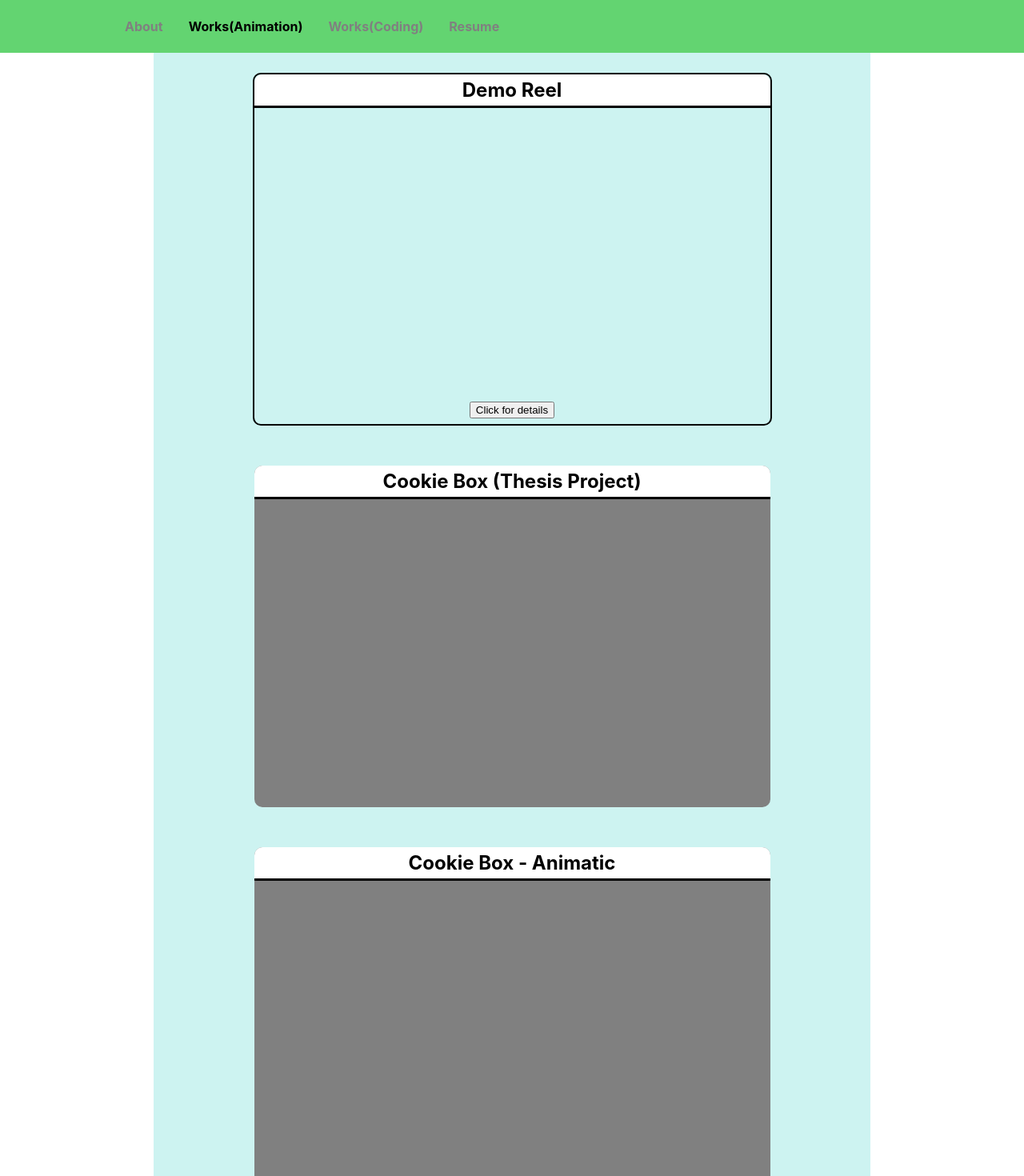
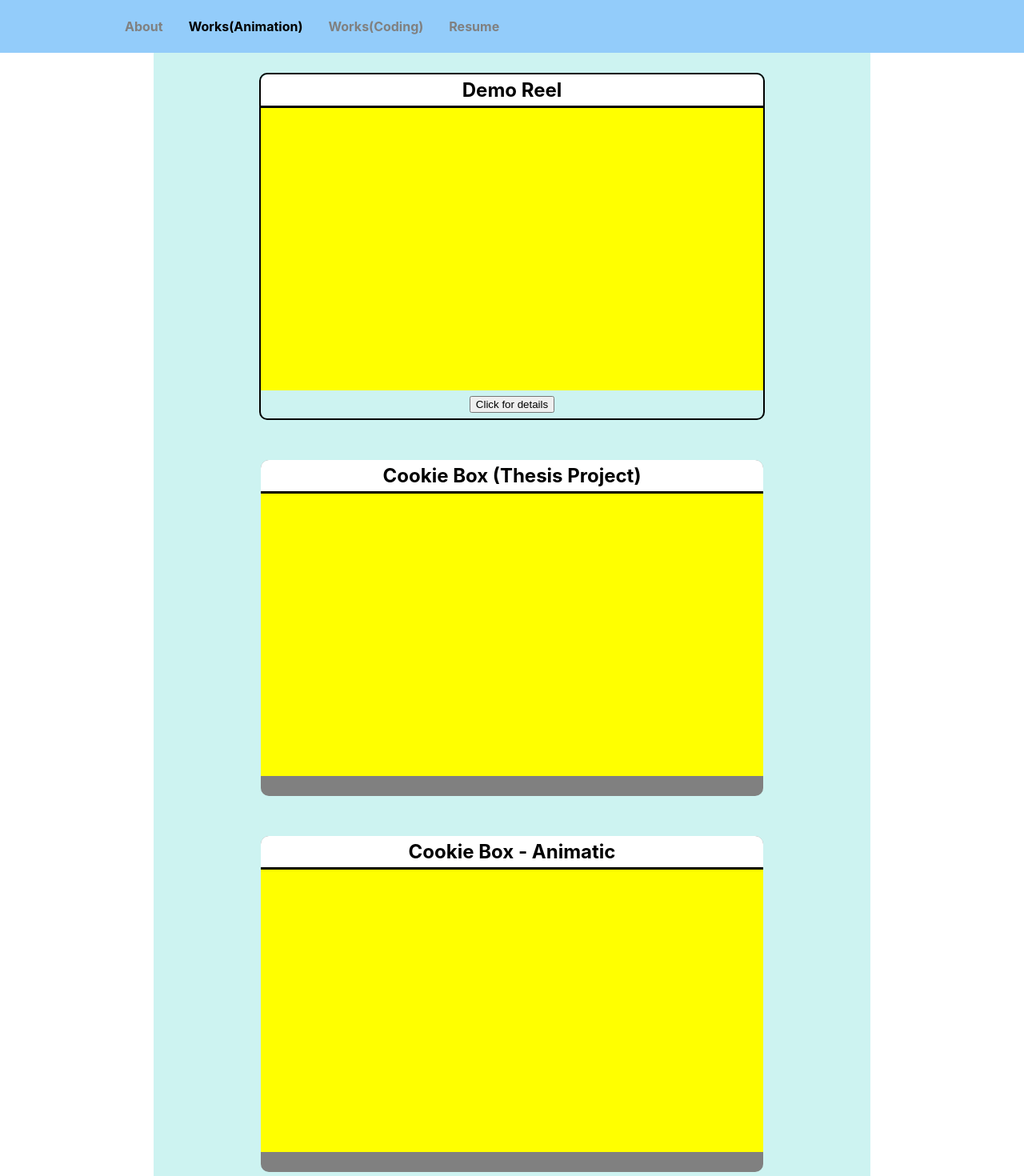
Before and after one commit to srmtwenty/amplify3, a React (Create React App) app: page /works_anim in a window 1280 px wide. Shown: the top 1470 px of the page at 80% size. Built offline with nearby package versions, Linux system fonts and the light colour scheme.

Commit message:
8th commit in 2024

```diff
--- a/src/components/navbar/navbarElements.js
+++ b/src/components/navbar/navbarElements.js
@@ -3,13 +3,15 @@ import { NavLink as Link } from "react-router-dom";
 import styled from "styled-components";
 
 export const Nav = styled.nav`
-    background: #63d471;
+    background: #93ccfa;
+
+
     height: 60px;
     display: flex;
     justify-content: space-between;
     padding: 0.2rem calc((100vw - 1000px) / 2);
     z-index: 12;
-
+    /*background: #63d471;*/
     /* Third Nav */
     /* justify-content: flex-start; */
 `;
--- a/src/views/About.js
+++ b/src/views/About.js
@@ -48,6 +48,7 @@ import Sailpoint from '../images/icons/sailpoint.png';
 import Dbeaver from '../images/icons/dbeaver.png';
 import Docker from '../images/icons/docker.png';
 import Intellij from '../images/icons/intellij.png';
+import Postgres from '../images/icons/postgresql.png';
 
 const About=()=>{
     const eachSkill={
@@ -184,9 +185,10 @@ const About=()=>{
                                         <h4>Api</h4>
                                     </div>
                                     <div style={eachSkill}>
-                                        <img src={Sailpoint} style={{width:"50px", height:"50px"}}/>
-                                        <h4>SailPoint IIQ(IAM)</h4>
+                                        <img src={Postgres} style={{width:"50px", height:"50px"}}/>
+                                        <h4>PostgreSQL</h4>
                                     </div>
+
 
                                     <div style={eachSkill}>
                                         <img src={Dbeaver} style={{width:"50px", height:"50px"}}/>
--- a/src/views/WorksAnim.js
+++ b/src/views/WorksAnim.js
@@ -23,14 +23,14 @@ const WorksAnim=(props)=>{
     }
 
     const playerStyle={
-        border: "red none 2px",
+        position:"absolute",
+        top:0,
+        left:0,
         width: "100%",
-        marginLeft: "auto",
-        marginRight: "auto",
-        // marginTop: "10px",
+        height: "100%",
+        //marginLeft: "auto",
+        //marginRight: "auto"
     }
-
-
 
     const images1=[
         {url: "static/media/environ1b.763bdcc0860ffc6c0c9d.jpg"},
@@ -56,12 +56,17 @@ const WorksAnim=(props)=>{
 
             <div class="worksAnimPage">
 
-                <div style={{marginTop: "20px", marginBottom: "50px", padding: "0px", textAlign: "center", marginLeft:"auto", marginRight:"auto", width: "645px", borderRadius:"10px", border:"black solid 2px"}}>
+                <div style={{marginTop: "20px", marginBottom: "50px", padding: "0px", textAlign: "center", marginLeft:"auto", marginRight:"auto", width: "70%", borderRadius:"10px", border:"black solid 2px"}}>
                     <h2 style={{textAlign:"center",  margin: "0px", padding: "5px", backgroundColor:"white", borderBottomStyle: "solid", borderRadius:"10px 10px 0px 0px"}}>Demo Reel</h2>
+                    <div style={{backgroundColor:"yellow", position:"relative", paddingTop:"56.25%"}}>
                         <ReactPlayer style={playerStyle}
-                        url="http://vimeo.com/547818607" controls
+                            url="http://vimeo.com/547818607"
+                            controls
+                            width="100%"
+                            height="100%"
                         />
-                    <div class="inside">
+                    </div>
+                    <div>
                         <button onClick={(e)=>{togglePanel(e)}} style={{margin: "7px"}}>
                             Click for details</button>
                             {open ? (
@@ -69,9 +74,9 @@ const WorksAnim=(props)=>{
                             <div className='content1'>
 
                                 <h3>All of these works were created in Maya program.</h3>
-                                <div style={{width: "500px", marginLeft:"auto", marginRight:"auto", border:"yellow none 2px", paddingBottom:"20px"}}>
+                                <div style={{width: "100%", marginLeft:"auto", marginRight:"auto", border:"yellow none 2px", paddingBottom:"20px"}}>
 
-                                    <div style={{display:"flex", border:"red none 2px", width:"550px", marginBottom:"5px"}}>
+                                    <div style={{display:"flex", border:"red none 2px", marginBottom:"5px"}}>
                                         <p style={{border:'red none 2px', width: "100px", textAlign:"left", marginTop:"0px"}}>0:04-0:06</p>
                                         <div>
                                             <div style={{border:"blue none 2px", textAlign:"left"}}><span style={{fontStyle:"italic"}}>Borderlands2 shot 1 (Fall 2013)</span><br/>
@@ -82,7 +87,7 @@ const WorksAnim=(props)=>{
                                     {/* <p>0:04-0:06 Borderlands2 shot 1 (Fall 2013)<br/>
                                     - worked on layout and character animation</p> */}
 
-                                    <div style={{display:"flex", border:"red none 2px", width:"550px", marginBottom:"5px"}}>
+                                    <div style={{display:"flex", border:"red none 2px", marginBottom:"5px"}}>
                                         <p style={{border:'red none 2px', width: "100px", textAlign:"left", marginTop:"0px"}}>0:06-0:10</p>
                                         <div>
                                             <div style={{border:"blue none 2px", textAlign:"left"}}><span style={{fontStyle:"italic"}}>Borderlands2 shot 2 (Fall 2013)</span><br/>
@@ -94,7 +99,7 @@ const WorksAnim=(props)=>{
                                     {/* <p>0:06-0:10 Borderlands2 shot 2 (Fall 2013)<br/>
                                     - worked on layout and character animation</p> */}
 
-                                    <div style={{display:"flex", border:"red none 2px", width:"550px", marginBottom:"5px"}}>
+                                    <div style={{display:"flex", border:"red none 2px", marginBottom:"5px"}}>
                                         <p style={{border:'red none 2px', width: "100px", textAlign:"left", marginTop:"0px"}}>0:10-0:20</p>
                                         <div>
                                             <div style={{border:"blue none 2px", textAlign:"left"}}><span style={{fontStyle:"italic"}}>CG animated commercial (Fall 2018 - iMediaBay)</span><br/>
@@ -106,7 +111,7 @@ const WorksAnim=(props)=>{
                                     {/* <p>0:10-0:20 CG animated commercial (Fall 2018 - iMediaBay)<br/>
                                     - worked on layout, storyboard and camera/character animation</p> */}
 
-                                    <div style={{display:"flex", border:"red none 2px", width:"550px", marginBottom:"5px"}}>
+                                    <div style={{display:"flex", border:"red none 2px", marginBottom:"5px"}}>
                                         <p style={{border:'red none 2px', width: "100px", textAlign:"left", marginTop:"0px"}}>0:21-0:43</p>
                                         <div>
                                             <div style={{border:"blue none 2px", textAlign:"left"}}><span style={{fontStyle:"italic"}}>Chasing Dead level clear cutscene (Spring 2016 - 2020 Venture)</span><br/>
@@ -115,9 +120,7 @@ const WorksAnim=(props)=>{
                                         </div>
                                     </div>
 
-
-
-                                    <div style={{display:"flex", border:"red none 2px", width:"550px", marginBottom:"5px"}}>
+                                    <div style={{display:"flex", border:"red none 2px", marginBottom:"5px"}}>
                                         <p style={{border:'red none 2px', width: "100px", textAlign:"left", marginTop:"0px"}}>0:44-1:00</p>
                                         <div>
                                             <div style={{border:"blue none 2px", textAlign:"left"}}><span style={{fontStyle:"italic"}}>Idle cycle animation for a game (Spring 2014)</span><br/>
@@ -129,7 +132,7 @@ const WorksAnim=(props)=>{
                                     {/* <p>0:44-1:00 Idle cycle animation for a game (Spring 2014)<br/>
                                     - worked on character animation</p> */}
 
-                                    <div style={{display:"flex", border:"red none 2px", width:"550px", marginBottom:"5px"}}>
+                                    <div style={{display:"flex", border:"red none 2px", marginBottom:"5px"}}>
                                         <p style={{border:'red none 2px', width: "100px", textAlign:"left", marginTop:"0px"}}>1:00-1:02</p>
                                         <div>
                                             <div style={{border:"blue none 2px", textAlign:"left"}}><span style={{fontStyle:"italic"}}>Dog idle cycle animation (Spring 2019)</span><br/>
@@ -139,7 +142,7 @@ const WorksAnim=(props)=>{
                                     </div>
 
 
-                                    <div style={{display:"flex", border:"red none 2px", width:"550px", marginBottom:"5px"}}>
+                                    <div style={{display:"flex", border:"red none 2px", marginBottom:"5px"}}>
                                         <p style={{border:'red none 2px', width: "100px", textAlign:"left", marginTop:"0px"}}>1:02-1:12</p>
                                         <div>
                                             <div style={{border:"blue none 2px", textAlign:"left"}}><span style={{fontStyle:"italic"}}>Three strike - cycle animation (Spring 2019)</span><br/>
@@ -151,7 +154,7 @@ const WorksAnim=(props)=>{
                                     {/* <p>1:03-1:12 Three strike - cycle animation (Spring 2019)<br/>
                                     - worked on character animation</p> */}
 
-                                    <div style={{display:"flex", border:"red none 2px", width:"550px", marginBottom:"5px"}}>
+                                    <div style={{display:"flex", border:"red none 2px", marginBottom:"5px"}}>
                                         <p style={{border:'red none 2px', width: "100px", textAlign:"left", marginTop:"0px"}}>1:12-1:28</p>
                                         <div>
                                             <div style={{border:"blue none 2px", textAlign:"left"}}><span style={{fontStyle:"italic"}}>Is there a way I can borrow a car? (Spring 2018)</span><br/>
@@ -163,7 +166,7 @@ const WorksAnim=(props)=>{
                                     {/* <p>1:12-1:28 Is there a way I can borrow a car? (Spring 2018)<br/>
                                     - worked on character animation</p> */}
 
-                                    <div style={{display:"flex", border:"red none 2px", width:"550px", marginBottom:"5px"}}>
+                                    <div style={{display:"flex", border:"red none 2px", marginBottom:"5px"}}>
                                         <p style={{border:'red none 2px', width: "100px", textAlign:"left", marginTop:"0px"}}>1:28-1:39</p>
                                         <div>
                                             <div style={{border:"blue none 2px", textAlign:"left"}}><span style={{fontStyle:"italic"}}>Scaredy Bat (Spring 2014 - Directed by Greg Perkins)</span><br/>
@@ -175,7 +178,7 @@ const WorksAnim=(props)=>{
                                     {/* <p>1:28-1:39 Scaredy Bat (Spring 2014 - Directed by Greg Perkins)<br/>
                                     - worked on character animation</p> */}
 
-                                    <div style={{display:"flex", border:"red none 2px", width:"550px", marginBottom:"5px"}}>
+                                    <div style={{display:"flex", border:"red none 2px", marginBottom:"5px"}}>
                                         <p style={{border:'red none 2px', width: "100px", textAlign:"left", marginTop:"0px"}}>1:39-1:51</p>
                                         <div>
                                             <div style={{border:"blue none 2px", textAlign:"left"}}><span style={{fontStyle:"italic"}}>Wall climb and jump (Spring 2013)</span><br/>
@@ -184,10 +187,7 @@ const WorksAnim=(props)=>{
                                         </div>
                                     </div>
 
-                                    {/* <p>1:39-1:51 Wall climb and jump (Spring 2013)<br/>
-                                    - worked on character animation</p> */}
-
-                                    <div style={{display:"flex", border:"red none 2px", width:"550px", marginBottom:"5px"}}>
+                                    <div style={{display:"flex", border:"red none 2px", marginBottom:"5px"}}>
                                         <p style={{border:'red none 2px', width: "100px", textAlign:"left", marginTop:"0px"}}>1:51-1:55</p>
                                         <div>
                                             <div style={{border:"blue none 2px", textAlign:"left"}}><span style={{fontStyle:"italic"}}>Sitting (Fall 2012)</span><br/>
@@ -196,10 +196,7 @@ const WorksAnim=(props)=>{
                                         </div>
                                     </div>
 
-                                    {/* <p>1:51-1:55 Sitting (Fall 2012)<br/>
-                                    - worked on character animation</p> */}
-
-                                    <div style={{display:"flex", border:"red none 2px", width:"550px", marginBottom:"5px"}}>
+                                    <div style={{display:"flex", border:"red none 2px", marginBottom:"5px"}}>
                                         <p style={{border:'red none 2px', width: "100px", textAlign:"left", marginTop:"0px"}}>1:55-2:10</p>
                                         <div>
                                             <div style={{border:"blue none 2px", textAlign:"left"}}><span style={{fontStyle:"italic"}}>Remote controller (Spring 2019)</span><br/>
@@ -208,26 +205,37 @@ const WorksAnim=(props)=>{
                                         </div>
                                     </div>
 
-                                    {/* <p>1:55-2:10 Remote controller (Spring 2019)<br/>
-                                    - worked on character animation</p> */}
+
                                 </div>
                             </div>
                             ) : null}
                     </div>
 
                 </div>
-                <div style={{marginTop: "20px", marginBottom: "50px", paddingBottom: "25px", textAlign: "center", backgroundColor: "gray", marginLeft:"auto", marginRight:"auto", width: "645px", borderRadius:"10px"}}>
+
+
+
+                <div style={{marginTop: "20px", marginBottom: "50px", paddingBottom: "25px", textAlign: "center", backgroundColor: "gray", marginLeft:"auto", marginRight:"auto", width: "70%", borderRadius:"10px"}}>
                     <h2 style={{textAlign:"center",  margin: "0px", padding: "5px", backgroundColor:"white", borderBottomStyle: "solid", borderRadius:"10px 10px 0px 0px"}}>Cookie Box (Thesis Project)</h2>
+                    <div style={{backgroundColor:"yellow", position:"relative", paddingTop:"56.25%"}}>
                         <ReactPlayer style={playerStyle}
-                        url="https://vimeo.com/80035295" controls
+                            url="https://vimeo.com/80035295"
+                            controls
+                            width="100%"
+                            height="100%"
                         />
                     </div>
+                </div>
 
-                <div style={{marginTop: "20px", marginBottom: "50px", paddingBottom: "25px", textAlign: "center", backgroundColor: "gray", marginLeft:"auto", marginRight:"auto", width: "645px", borderRadius:"10px"}}>
+                <div style={{marginTop: "20px", marginBottom: "50px", paddingBottom: "25px", textAlign: "center", backgroundColor: "gray", marginLeft:"auto", marginRight:"auto", width: "70%", borderRadius:"10px"}}>
                     <h2 style={{textAlign:"center",  margin: "0px", padding: "5px", backgroundColor:"white", borderBottomStyle: "solid", borderRadius:"10px 10px 0px 0px"}}>Cookie Box - Animatic</h2>
+                    <div style={{backgroundColor:"yellow", position:"relative", paddingTop:"56.25%"}}>
                         <ReactPlayer style={playerStyle}
                             url="http://vimeo.com/39552619" controls
+                            width="100%"
+                            height="100%"
                         />
+                    </div>
                 </div>
 
 
@@ -261,12 +269,10 @@ const WorksAnim=(props)=>{
                         // onClickNav = {(toRight) => { }}
                     />
                 </div>
-            </div>
 
                 </div>
             </div>
-
-
+        </div>
     )
 }
 export default WorksAnim;
```
Also changed, not shown: src/images/icons/postgresql.png (added). Lines whose indentation alone changed are shown as unchanged.
